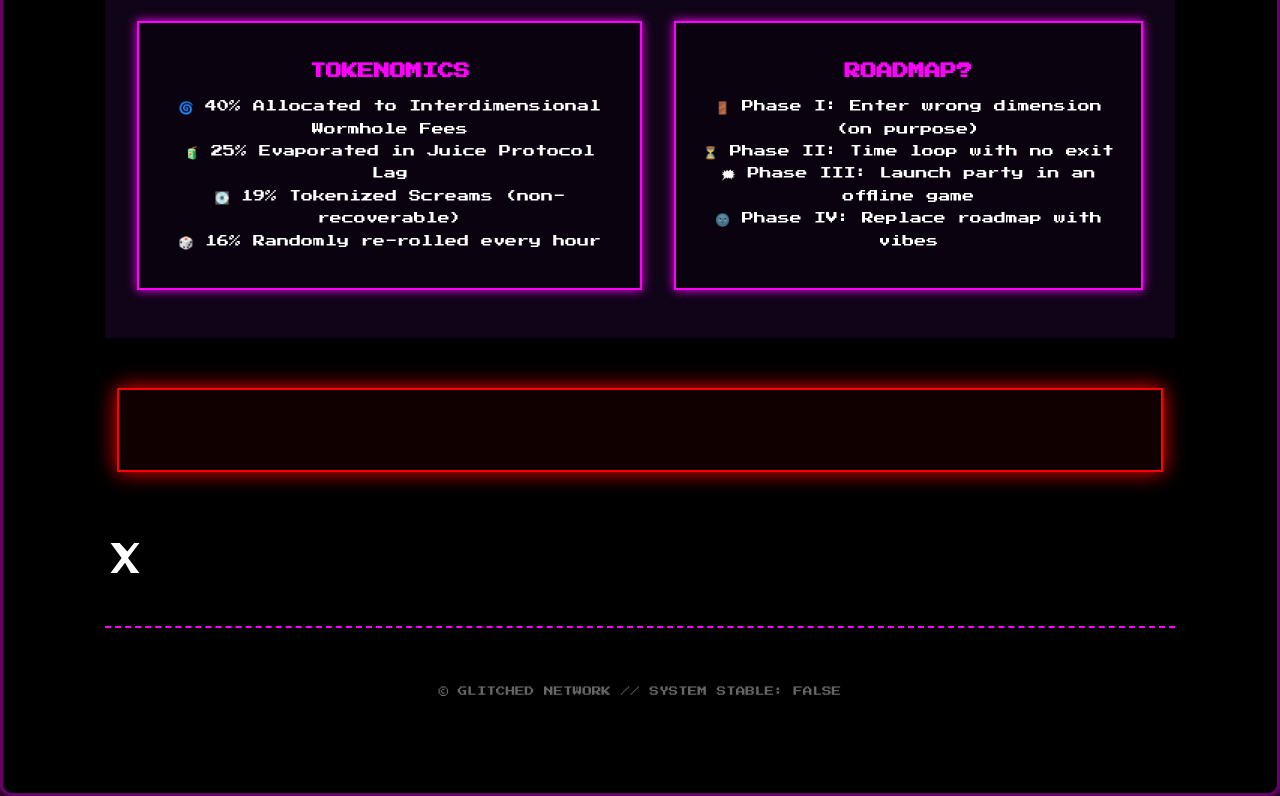
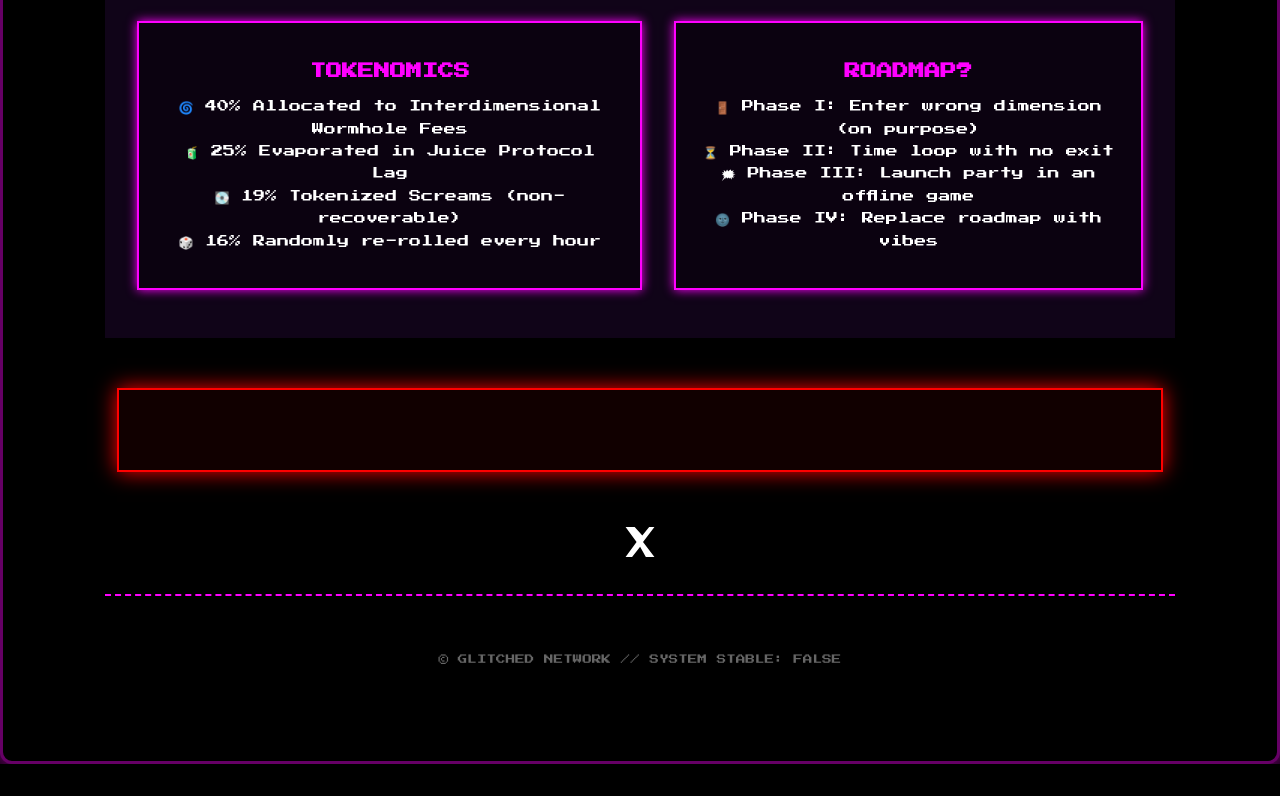
Before and after one commit to testacct98/GLITCHED, a plain HTML site: page index.html in a window 1280 px wide. Shown: the part 1241-2037 px from the top of the page. After the commit the page ends 2005 px from the top, so only its background shows below. Drawn offline with Linux system fonts and the light colour scheme.

Commit message:
Update style.css

```diff
--- a/style.css
+++ b/style.css
@@ -393,9 +393,11 @@
   border-radius: 12px;
 }
 .x-button {
-  display: inline-block;
-  margin: 1rem auto;
-  text-align: center;
+  display: flex;
+  justify-content: center;
+  align-items: center;
+  margin: 2rem auto;
+  width: fit-content;
   color: #fff;
   transition: transform 0.2s ease-in-out;
 }
```
